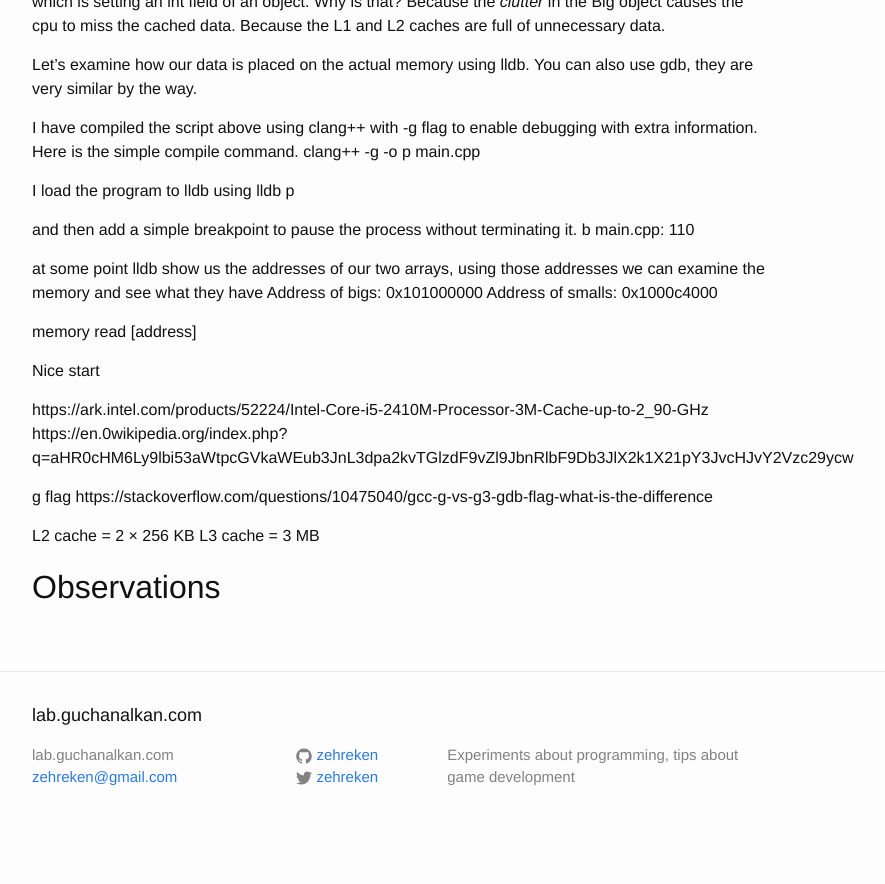
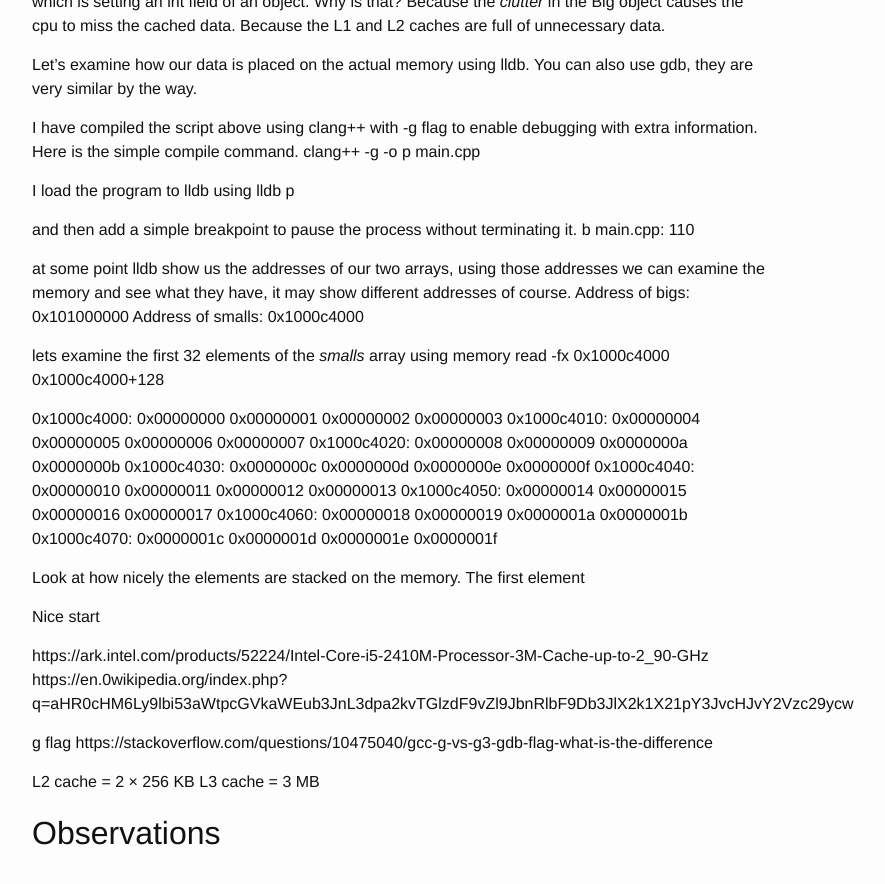
Before and after one commit to zehreken/zehreken.github.io, a Jekyll site: the page built from _posts/2017-06-08-cache-miss-and-data-locality.markdown, in a window 1280 px wide and 900 px high, scrolled down 1655 px. Shown: the top 884 px of the window, without its empty margins (238-1123 px from the left). Built offline with Jekyll 4.4.1, drawn with Linux system fonts in a browser that asks for light colours; before the commit the page ends 2504 px from its top, so only the background shows below that.

Commit message:
Update post

```diff
--- a/_posts/2017-06-08-cache-miss-and-data-locality.markdown
+++ b/_posts/2017-06-08-cache-miss-and-data-locality.markdown
@@ -71,11 +71,23 @@ lldb p
 and then add a simple breakpoint to pause the process without terminating it.
 b main.cpp: 110
 
-at some point lldb show us the addresses of our two arrays, using those addresses we can examine the memory and see what they have
+at some point lldb show us the addresses of our two arrays, using those addresses we can examine the memory and see what they have, it may show different addresses of course.
 Address of bigs: 0x101000000
 Address of smalls: 0x1000c4000
 
-memory read [address]
+lets examine the first 32 elements of the _smalls_ array using
+memory read -fx 0x1000c4000 0x1000c4000+128
+
+0x1000c4000: 0x00000000 0x00000001 0x00000002 0x00000003
+0x1000c4010: 0x00000004 0x00000005 0x00000006 0x00000007
+0x1000c4020: 0x00000008 0x00000009 0x0000000a 0x0000000b
+0x1000c4030: 0x0000000c 0x0000000d 0x0000000e 0x0000000f
+0x1000c4040: 0x00000010 0x00000011 0x00000012 0x00000013
+0x1000c4050: 0x00000014 0x00000015 0x00000016 0x00000017
+0x1000c4060: 0x00000018 0x00000019 0x0000001a 0x0000001b
+0x1000c4070: 0x0000001c 0x0000001d 0x0000001e 0x0000001f
+
+Look at how nicely the elements are stacked on the memory. The first element
 
 
 Nice start
```
